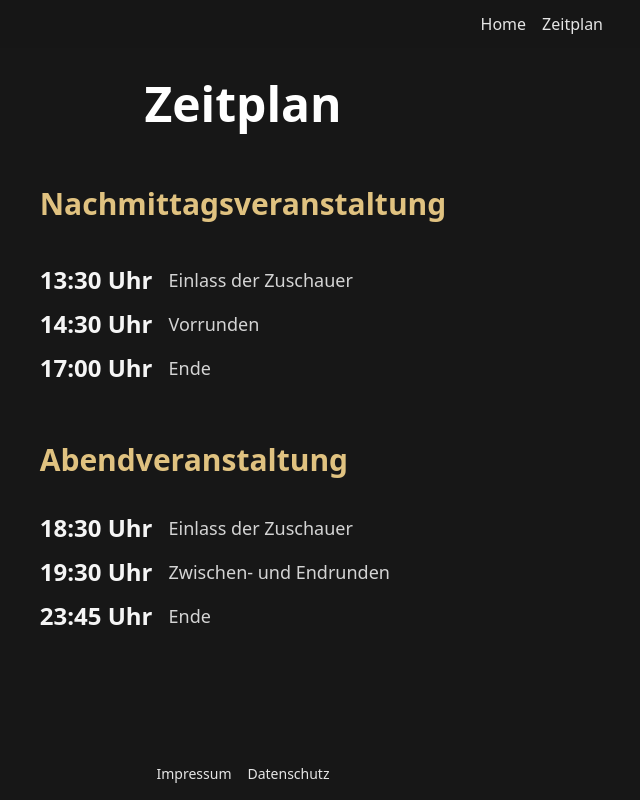
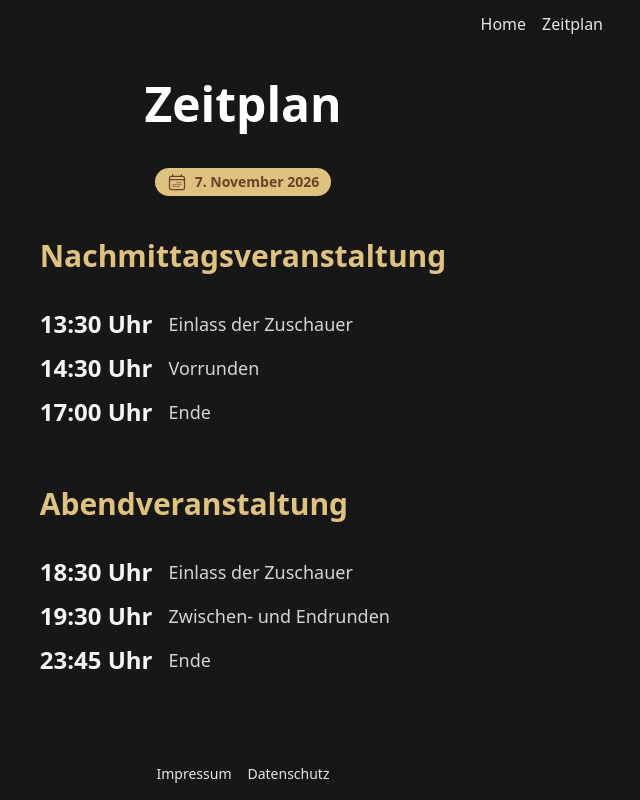
Before and after one commit to TSC-Rot-Gold-Casino-Nurnberg-e-V/dm-formationen, a Next.js app: page /zeitplan in a window 1280 px wide. Shown: the whole page, without its empty margins (397-1037 px from the left). Built offline with nearby package versions, Linux system fonts and the light colour scheme.

Commit message:
feat: add EventDateChip component and integrate it into Home and Zeitplan pages

```diff
--- a/app/page.tsx
+++ b/app/page.tsx
@@ -2,17 +2,16 @@ import Link from "next/link";
 import {
   ArrowRightIcon,
   CalendarDaysIcon,
+  ClockIcon,
   MapPinIcon,
-  ClockIcon,
 } from "@heroicons/react/24/outline";
 import { Countdown } from "@/components/Countdown";
+import { EventDateChip } from "@/components/EventDateChip";
 
 export default function Home() {
   return (
     <main className="mb-8">
-      <div className="container bg-primary-300 my-6 rounded-full text-sm text-primary-900 font-semibold px-3 py-1 w-fit mx-auto">
-        7. November 2026
-      </div>
+      <EventDateChip className="container my-6" />
       <h1 className="container text-4xl mb-4 sm:text-5xl font-serif text-base-100 font-bold text-center">
         Deutsche Meisterschaft <br /> der Formationen 2026
       </h1>
--- a/app/zeitplan/page.tsx
+++ b/app/zeitplan/page.tsx
@@ -1,4 +1,5 @@
 import type { Metadata } from "next";
+import { EventDateChip } from "@/components/EventDateChip";
 
 export const metadata: Metadata = {
   title: "Zeitplan | Deutsche Meisterschaft der Formationen 2026",
@@ -9,9 +10,10 @@ export default function ZeitplanPage() {
   return (
     <main className="container prose sm:prose-lg prose-invert prose-neutral mx-auto py-8">
       <h1 className="text-center">Zeitplan</h1>
+      <EventDateChip className="container" />
       <div className="w-fit mx-auto">
         <section>
-          <h2 className="text-primary-300 pb-2">Nachmittagsveranstaltung</h2>
+          <h2 className="text-primary-300 !mt-10">Nachmittagsveranstaltung</h2>
           <div className="grid grid-cols-[auto_1fr] gap-x-4 gap-y-2">
             <div className="space-y-3">
               <div className="font-black text-base-100 text-xl sm:text-2xl">
--- /dev/null
+++ b/components/EventDateChip.tsx
@@ -0,0 +1,19 @@
+import { CalendarDaysIcon } from "@heroicons/react/24/outline";
+import { ComponentProps } from "react";
+import { twMerge } from "tailwind-merge";
+
+export const EventDateChip = ({
+  className,
+  ...props
+}: ComponentProps<"div">) => (
+  <div
+    className={twMerge(
+      "flex mx-auto w-fit items-center gap-2 bg-primary-300 rounded-full text-sm text-primary-900 font-semibold px-3 py-1",
+      className,
+    )}
+    {...props}
+  >
+    <CalendarDaysIcon className="shrink-0 size-5" />
+    <div>7. November 2026</div>
+  </div>
+);
```
